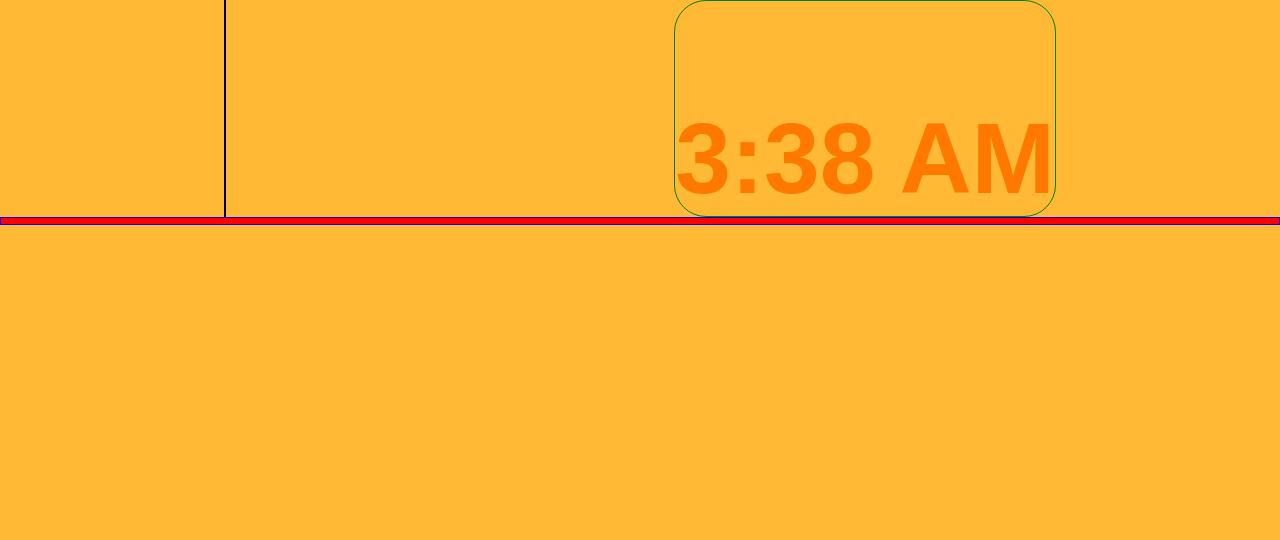
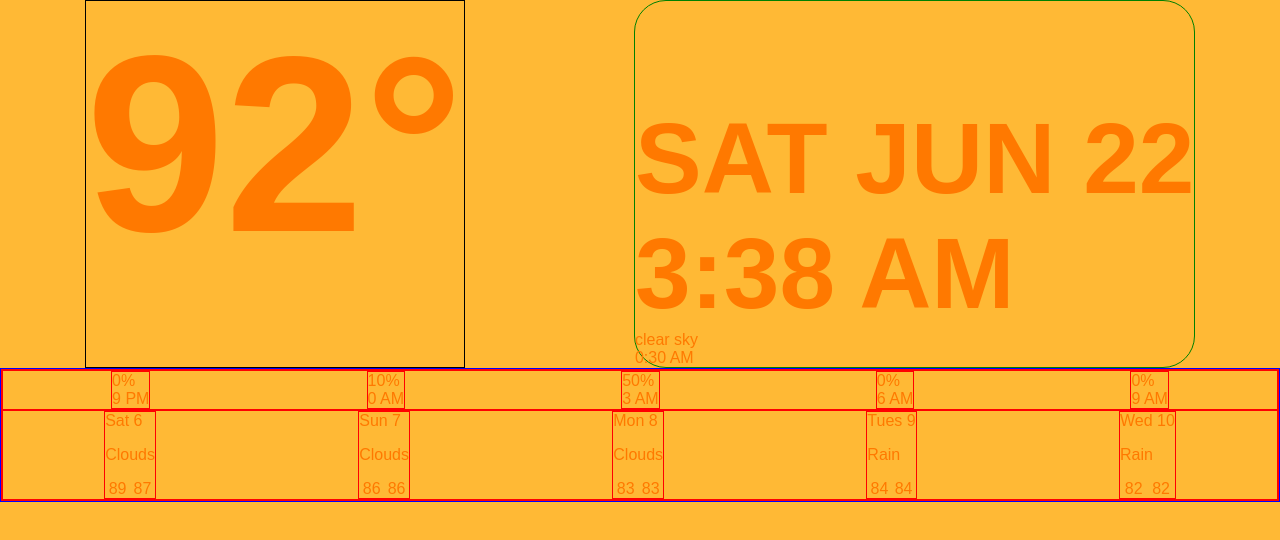
Before and after one commit to aliciahetrick/weather, a React (Vite) app: page / in a window 1280 px wide. Shown: the top 540 px of the page. Built offline with nearby package versions, Linux system fonts and the light colour scheme.

Commit message:
remove automatic api call

```diff
--- a/src/components/Forecast.tsx
+++ b/src/components/Forecast.tsx
@@ -50,10 +50,10 @@ const Forecast = () => {
 
   useEffect(() => {
     //fetches the weather every 3 hours
-    const fetchDataInterval = setInterval(() => {
-      setWeather(TemporaryWeeklyWeatherData);
-    }, 3 * 60 * 60 * 1000); // 3 hours in milliseconds
-    return () => clearInterval(fetchDataInterval);
+    // const fetchDataInterval = setInterval(() => {
+    setWeather(TemporaryWeeklyWeatherData);
+    // }, 3 * 60 * 60 * 1000); // 3 hours in milliseconds
+    // return () => clearInterval(fetchDataInterval);
   }, []);
 
   useEffect(() => {
--- a/src/components/Today.tsx
+++ b/src/components/Today.tsx
@@ -35,10 +35,10 @@ const Today = () => {
 
   useEffect(() => {
     //fetches the weather every 24 hours
-    const fetchDataInterval = setInterval(() => {
-      setWeather(TemporaryCurrentWeatherData);
-    }, 24 * 60 * 60 * 1000); // 24 hours in milliseconds
-    return () => clearInterval(fetchDataInterval);
+    // const fetchDataInterval = setInterval(() => {
+    setWeather(TemporaryCurrentWeatherData);
+    // }, 24 * 60 * 60 * 1000); // 24 hours in milliseconds
+    // return () => clearInterval(fetchDataInterval);
   }, []);
 
   return (
```
